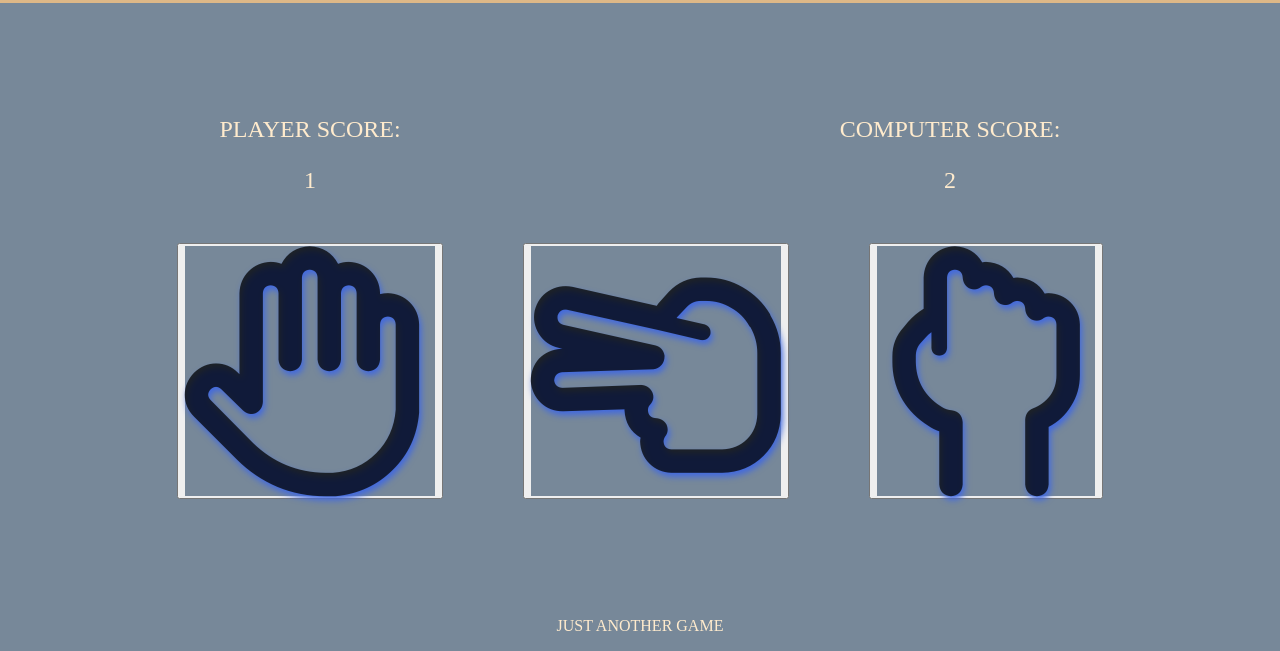
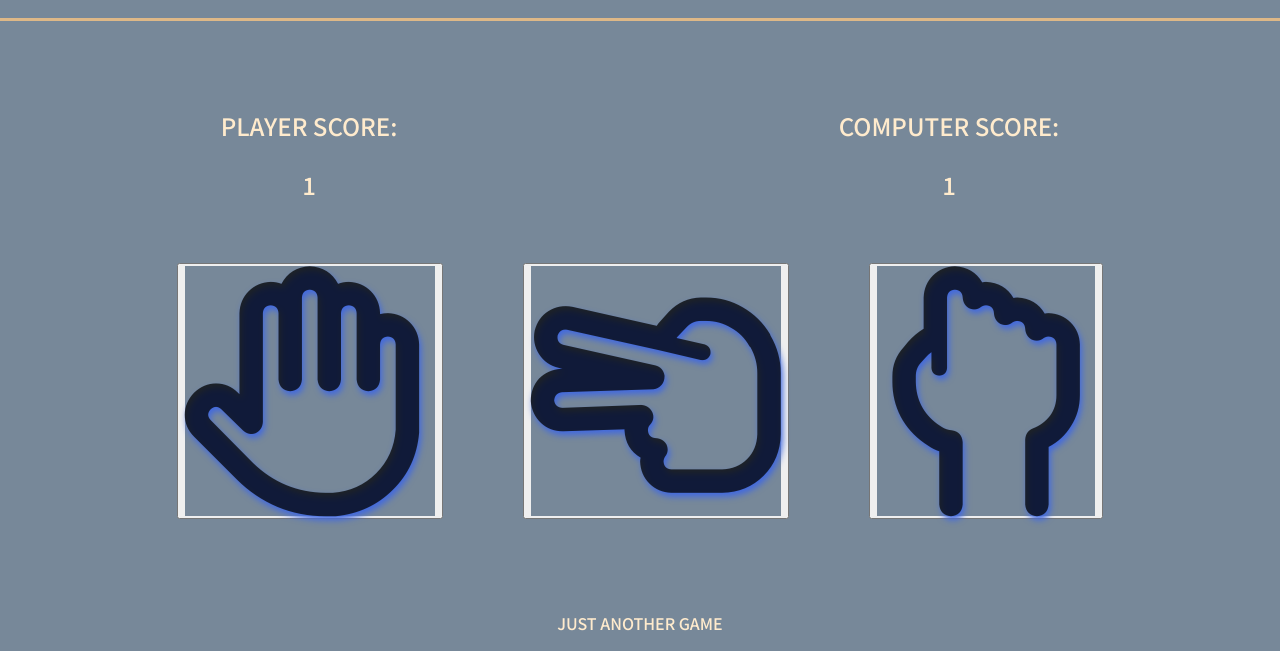
Before and after one commit to matea-bach/Rock-Paper-Scissors, a plain HTML site: page index.html in a window 1280 px wide. Both pictures are taken after a click on the button 309 px from the left and 520 px from the top of the page. Shown: the part 149-800 px from the top of the page. Drawn offline with Linux system fonts and the light colour scheme.

Commit message:
implement set scores

```diff
--- a/index.html
+++ b/index.html
@@ -5,6 +5,11 @@
   <meta charset="UTF-8"/>
   <link rel="stylesheet" href="style.css">
   <script src="https://kit.fontawesome.com/a96f39664f.js" crossorigin="anonymous"></script>
+  <link rel="preconnect" href="https://fonts.googleapis.com">
+  <link rel="preconnect" href="https://fonts.gstatic.com" crossorigin>
+  <link href="https://fonts.googleapis.com/css2?family=Noto+Sans+JP:wght@100;500&display=swap" rel="stylesheet">
+
+
   <!-- <script type="text/javascript" src="home.js"></script> -->
 </head>
 <body>
@@ -53,11 +58,13 @@
 function getPlayerScore(){
   let score = document.getElementById("playerscore").innerHTML;
   console.log("Player", score);
+  return score;
 }
 
 function getComputerScore(){
   let score = document.getElementById("computerscore").innerHTML;
-  console.log("Computer", score)
+  console.log("Computer", score);
+  return score;
 }
 //  next step : set parameter new score which I am going to add to score: create two new functions
 
@@ -66,18 +73,20 @@ function setPlayerScore(newScore){
   document.getElementById("playerscore").innerHTML = newScore;
 }
 
-function setComputerScore (newScore){
+function setComputerScore(newScore){
   console.log(newScore);
   document.getElementById("computerscore").innerHTML = newScore;
 }
 
 // button onclick function
-  function clickbutton(move){
-    getPlayerScore();
-    getComputerScore();
-    setPlayerScore(1);
-    setComputerScore(2);
-    switch (move)  {
+  function clickbutton(playerMove){
+    let playerScore = getPlayerScore();
+    playerScore++;
+    let computerscore = getComputerScore();
+    computerscore++;
+    setPlayerScore(playerScore);
+    setComputerScore(computerscore);
+    switch (playerMove)  {
       case 'Paper':
         move = 'Scissors'
         break;
@@ -87,12 +96,14 @@ function setComputerScore (newScore){
         case 'Rock':
           move = 'Paper'
     }
-    console.log(move);
+    console.log(playerMove);
   }
 
 
 
-
+// update get function - player and computer scores - actually return scores, not just log it,
+// clickbutton function - assign scores to different variables, add one to them, call set player,computer score and add one
+// implement logic - end game
 
 </script>
 </body>
--- a/style.css
+++ b/style.css
@@ -1,6 +1,7 @@
 html, body {
     margin: 0;
     height: 100%;
+    font-family: 'Noto Sans JP', sans-serif;
 }
 
 body {
```
